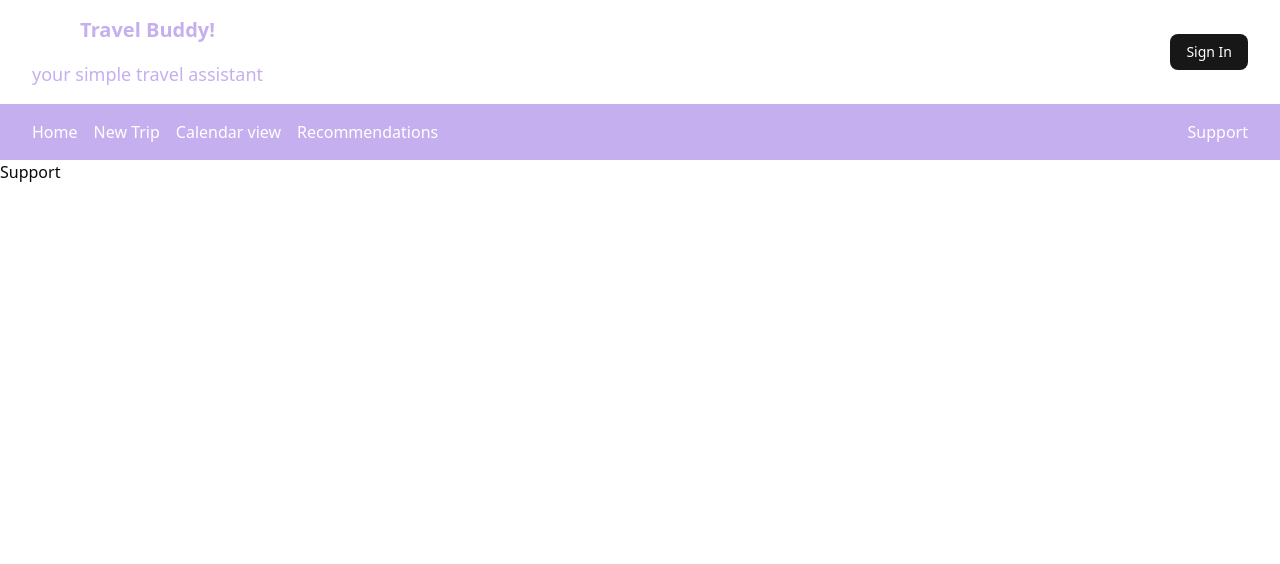
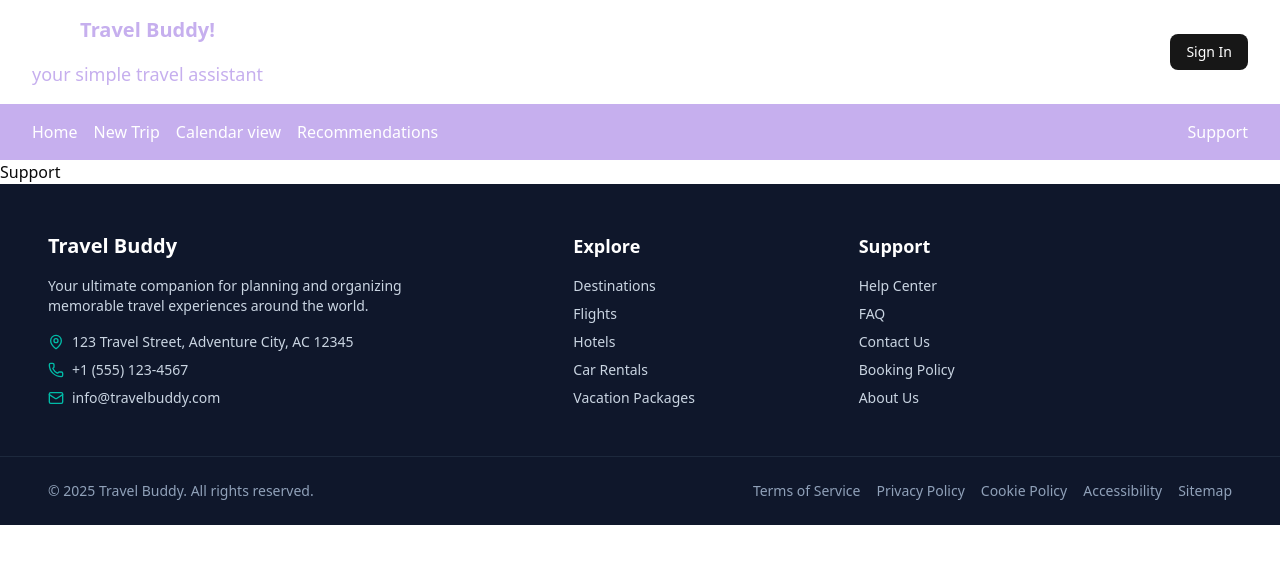
Before and after one commit to SDSU-CompE-561-Spring-2025/AI-travel-expense-assistant, a Next.js app in the folder frontend/: page /support in a window 1280 px wide. Shown: the top 564 px of the page. Built offline with nearby package versions, Linux system fonts and the light colour scheme; no server answers.

Commit message:
Created footer component
footer component created. Need to change colors, links, and information, but structure is solid

```diff
--- a/frontend/app/support/page.tsx
+++ b/frontend/app/support/page.tsx
@@ -1,4 +1,5 @@
 import Navbar from "@/components/navbar";
+import Footer from "@/components/footer"
 
 export default function Home() {
   return (
@@ -7,8 +8,7 @@ export default function Home() {
       <main className="flex flex-col gap-[32px] row-start-  items-center sm:items-start">
         Support
       </main>
-      <footer className="row-start-3 flex gap-[24px] flex-wrap items-center justify-center">
-      </footer>
+      <Footer />
       </>
   );
 }
--- /dev/null
+++ b/frontend/components/footer.tsx
@@ -0,0 +1,155 @@
+import Link from "next/link"
+import { MapPin, Mail, Phone, FacebookIcon, Instagram, Twitter, Youtube, Linkedin } from "lucide-react"
+
+export default function Footer() {
+  const currentYear = new Date().getFullYear()
+
+  return (
+    <footer className="bg-slate-900 text-white">
+      {/* Main Footer Content */}
+      <div className="container mx-auto px-6 md:px-8 lg:px-12 py-12">
+        <div className="grid grid-cols-1 md:grid-cols-3 gap-8">
+          {/* Column 1: About & Contact */}
+          <div className="space-y-4">
+            <h3 className="text-xl font-bold mb-4">Travel Buddy</h3>
+            <p className="text-slate-300 text-sm">
+              Your ultimate companion for planning and organizing memorable travel experiences around the world.
+            </p>
+            <div className="space-y-2 mt-4">
+              <div className="flex items-center gap-2 text-sm text-slate-300">
+                <MapPin className="h-4 w-4 text-teal-500" />
+                <span>123 Travel Street, Adventure City, AC 12345</span>
+              </div>
+              <div className="flex items-center gap-2 text-sm text-slate-300">
+                <Phone className="h-4 w-4 text-teal-500" />
+                <span>+1 (555) 123-4567</span>
+              </div>
+              <div className="flex items-center gap-2 text-sm text-slate-300">
+                <Mail className="h-4 w-4 text-teal-500" />
+                <span>info@travelbuddy.com</span>
+              </div>
+            </div>
+            {/*
+            <div className="mt-6">
+              <h4 className="text-sm font-semibold mb-2">Follow Us</h4>
+              <div className="flex space-x-4">
+                <Link href="#" className="text-slate-300 hover:text-teal-400 transition-colors">
+                  <FacebookIcon className="h-5 w-5" />
+                  <span className="sr-only">Facebook</span>
+                </Link>
+                <Link href="#" className="text-slate-300 hover:text-teal-400 transition-colors">
+                  <Twitter className="h-5 w-5" />
+                  <span className="sr-only">Twitter</span>
+                </Link>
+                <Link href="#" className="text-slate-300 hover:text-teal-400 transition-colors">
+                  <Instagram className="h-5 w-5" />
+                  <span className="sr-only">Instagram</span>
+                </Link>
+                <Link href="#" className="text-slate-300 hover:text-teal-400 transition-colors">
+                  <Youtube className="h-5 w-5" />
+                  <span className="sr-only">YouTube</span>
+                </Link>
+                <Link href="#" className="text-slate-300 hover:text-teal-400 transition-colors">
+                  <Linkedin className="h-5 w-5" />
+                  <span className="sr-only">LinkedIn</span>
+                </Link>
+              </div>
+            </div>*/}
+          </div>
+
+          {/* Column 2: Quick Links */}
+          <div className="ml-30">
+            <h3 className="text-lg font-bold mb-4">Explore</h3>
+            <ul className="space-y-2 text-sm">
+              <li>
+                <Link href="/destinations" className="text-slate-300 hover:text-teal-400 transition-colors">
+                  Destinations
+                </Link>
+              </li>
+              <li>
+                <Link href="/flights" className="text-slate-300 hover:text-teal-400 transition-colors">
+                  Flights
+                </Link>
+              </li>
+              <li>
+                <Link href="/hotels" className="text-slate-300 hover:text-teal-400 transition-colors">
+                  Hotels
+                </Link>
+              </li>
+              <li>
+                <Link href="/car-rentals" className="text-slate-300 hover:text-teal-400 transition-colors">
+                  Car Rentals
+                </Link>
+              </li>
+              <li>
+                <Link href="/vacation-packages" className="text-slate-300 hover:text-teal-400 transition-colors">
+                  Vacation Packages
+                </Link>
+              </li>
+            </ul>
+          </div>
+
+          {/* Column 3: Support */}
+          <div>
+            <h3 className="text-lg font-bold mb-4">Support</h3>
+            <ul className="space-y-2 text-sm">
+              <li>
+                <Link href="/help-center" className="text-slate-300 hover:text-teal-400 transition-colors">
+                  Help Center
+                </Link>
+              </li>
+              <li>
+                <Link href="/faq" className="text-slate-300 hover:text-teal-400 transition-colors">
+                  FAQ
+                </Link>
+              </li>
+              <li>
+                <Link href="/contact" className="text-slate-300 hover:text-teal-400 transition-colors">
+                  Contact Us
+                </Link>
+              </li>
+              <li>
+                <Link href="/booking-policy" className="text-slate-300 hover:text-teal-400 transition-colors">
+                  Booking Policy
+                </Link>
+              </li>
+              <li>
+                <Link href="/about-us" className="text-slate-300 hover:text-teal-400 transition-colors">
+                  About Us
+                </Link>
+              </li>
+            </ul>
+          </div>
+        </div>
+      </div>
+
+      {/* Bottom Footer */}
+      <div className="border-t border-slate-800">
+        <div className="container mx-auto px-6 md:px-8 lg:px-12 py-6">
+          <div className="flex flex-col md:flex-row justify-between items-center">
+            <div className="text-sm text-slate-400 mb-4 md:mb-0">
+              © {currentYear} Travel Buddy. All rights reserved.
+            </div>
+            <div className="flex flex-wrap justify-center gap-4 text-sm text-slate-400">
+              <Link href="/terms" className="hover:text-teal-400 transition-colors">
+                Terms of Service
+              </Link>
+              <Link href="/privacy" className="hover:text-teal-400 transition-colors">
+                Privacy Policy
+              </Link>
+              <Link href="/cookies" className="hover:text-teal-400 transition-colors">
+                Cookie Policy
+              </Link>
+              <Link href="/accessibility" className="hover:text-teal-400 transition-colors">
+                Accessibility
+              </Link>
+              <Link href="/sitemap" className="hover:text-teal-400 transition-colors">
+                Sitemap
+              </Link>
+            </div>
+          </div>
+        </div>
+      </div>
+    </footer>
+  )
+}
```
